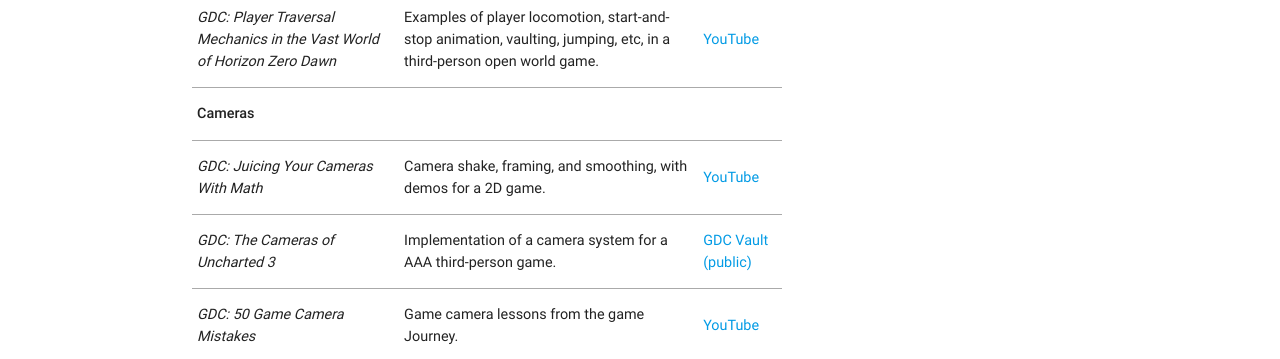
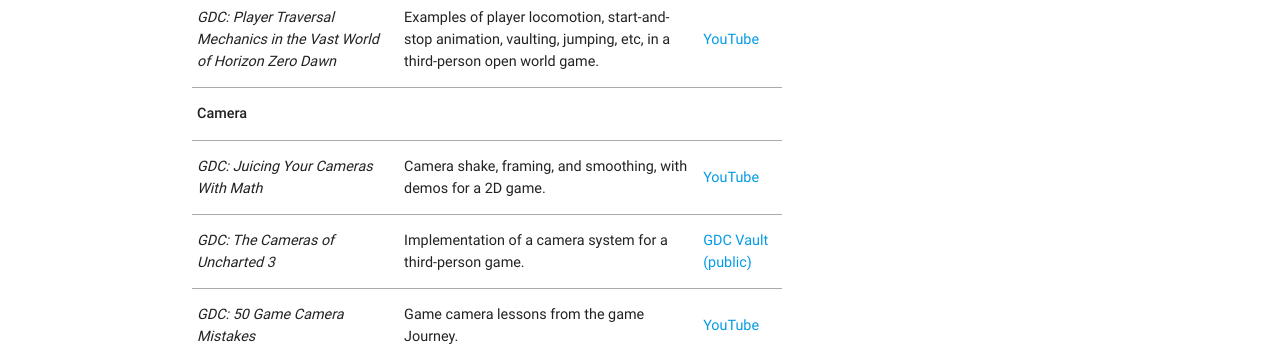
Before and after one commit to atoft/atoft.github.io, a Jekyll site: the page built from _posts/2020-03-03-resources-for-games-programming.md, in a window 1280 px wide and 900 px high, scrolled down 1472 px. Shown: the part 155-514 px from the top of the window. Built offline with Jekyll 4.4.1, drawn with Linux system fonts in a browser that asks for light colours; nearby versions of some CDN libraries.

Commit message:
Tweak some wording.

```diff
--- a/_posts/2020-03-03-resources-for-games-programming.md
+++ b/_posts/2020-03-03-resources-for-games-programming.md
@@ -23,9 +23,9 @@
 | *Code vs Data Driven Displacement* | Overview of the tradeoffs between animation and code-driven locomotion for a character. | [Website](https://theorangeduck.com/page/code-vs-data-driven-displacement) |
 | *GDC: Take 'Control' of Animation* | More on the motion-matching approach to gameplay animation, from the game Control. | [YouTube](https://www.youtube.com/watch?v=JH69g7yA7QM) |
 | *GDC: Player Traversal Mechanics in the Vast World of Horizon Zero Dawn* | Examples of player locomotion, start-and-stop animation, vaulting, jumping, etc, in a third-person open world game. | [YouTube](https://www.youtube.com/watch?v=LrLHsbTK5bM) |
-| **Cameras** |
+| **Camera** |
 | *GDC: Juicing Your Cameras With Math* | Camera shake, framing, and smoothing, with demos for a 2D game. | [YouTube](https://www.youtube.com/watch?v=tu-Qe66AvtY)
-| *GDC: The Cameras of Uncharted 3* | Implementation of a camera system for a AAA third-person game. | [GDC Vault (public)](https://www.gdcvault.com/play/1015514/The-Cameras-of-Uncharted) |
+| *GDC: The Cameras of Uncharted 3* | Implementation of a camera system for a third-person game. | [GDC Vault (public)](https://www.gdcvault.com/play/1015514/The-Cameras-of-Uncharted) |
 | *GDC: 50 Game Camera Mistakes* | Game camera lessons from the game Journey. | [YouTube](https://www.youtube.com/watch?v=C7307qRmlMI) |
 | **Controls** |
 | *GDC: Techniques for Building Aim Assist in Console Shooters* | How to handle analog sticks, deadzones, input acceleration, and aim assist, for a first-person shooter. | [GDC Vault (public)](https://gdcvault.com/play/1017942/Techniques-for-Building-Aim-Assist) |
```
